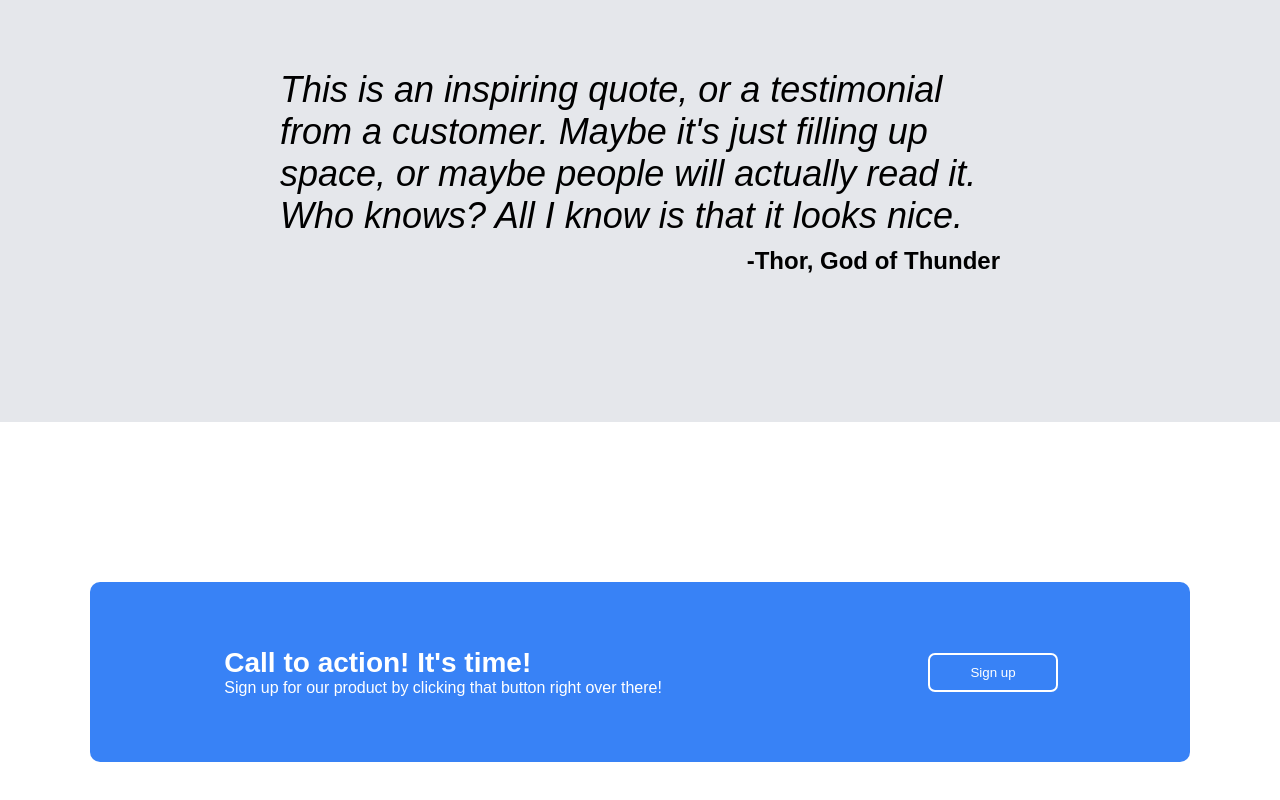
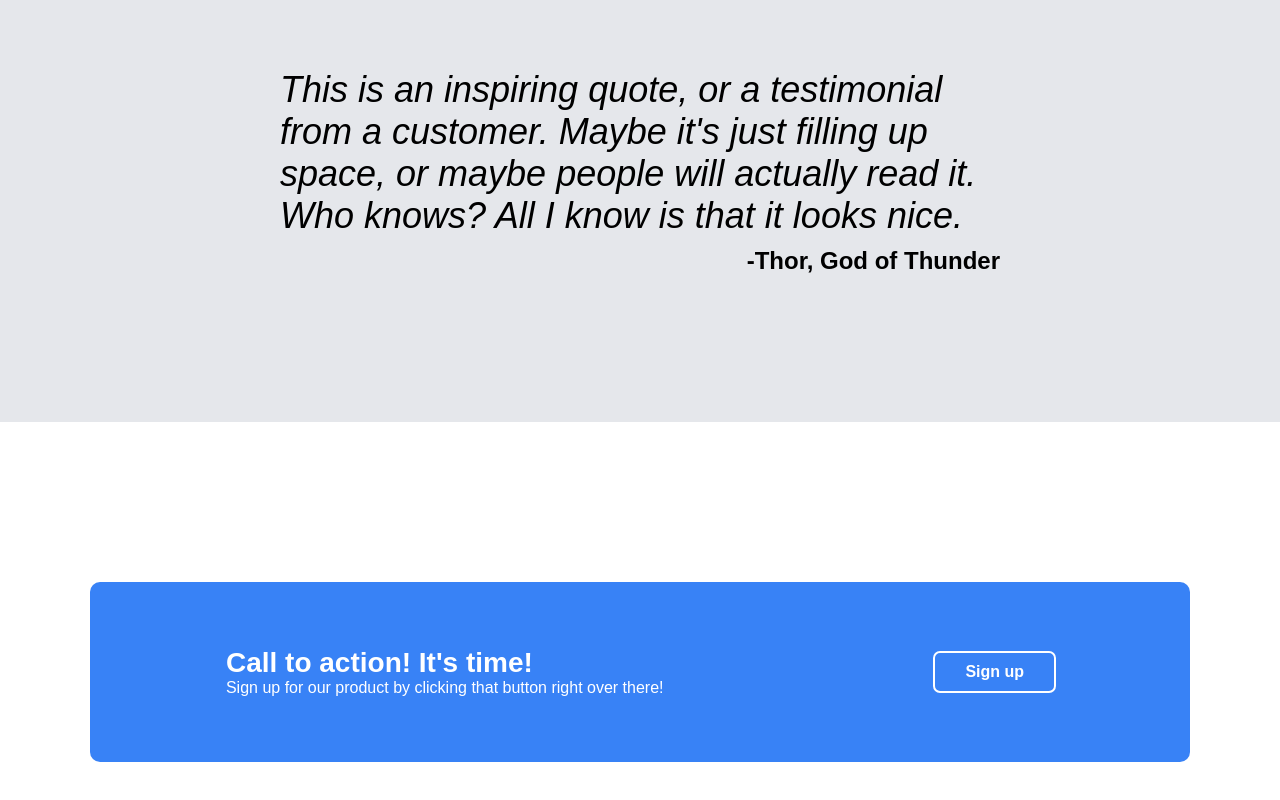
Before and after one commit to arod1104/odin-landing-page, a plain HTML site: page index.html in a window 1280 px wide. Shown: the part 1198-1998 px from the top of the page. Drawn offline with Linux system fonts and the light colour scheme.

Commit message:
Modified sign up buttons

```diff
--- a/styles.css
+++ b/styles.css
@@ -81,7 +81,9 @@ a {
   background-color: #3882f6;
   border: none;
   color: white;
-  padding: 10px 40px;
+  padding: 10px 30px;
+  font-size: 16px;
+  font-weight: 700;
   border-radius: 5px;
 }
 
@@ -200,7 +202,7 @@ a {
   font-weight: 400;
 }
 
-.outline {
+.sign-up.outline {
   outline: 2px solid white;
 }
 
```
